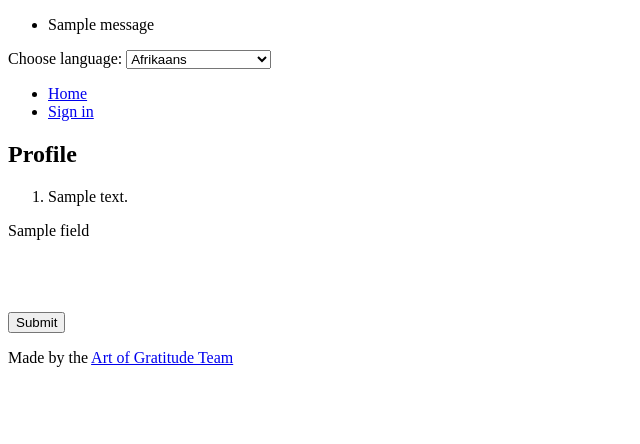
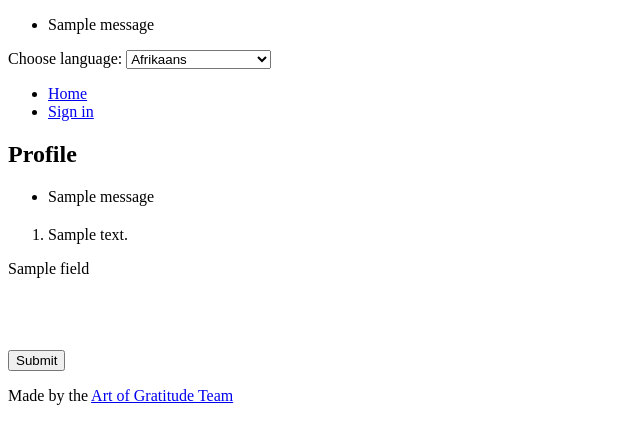
Before and after one commit to adamfeuer/ArtOfGratitude_app, a Django app: template templates/gratitude/profile.html in a window 1280 px wide. Shown: the top 444 px of the page, without its empty margins (0-640 px from the left). Run offline with Django 3.2, Linux system fonts and the light colour scheme; the template is opened without the code that fills it: most values are stand-ins (such as "Sample title", 1, 10 or a date in 2020); one stand-in notice (Sample message) is shown.

Commit message:
messages now work on profile page

```diff
--- a/templates/gratitude/profile.html
+++ b/templates/gratitude/profile.html
@@ -5,6 +5,18 @@
 {% block content_title %}<h2 class="content-title">{% trans 'Profile' %}</h2>{% endblock %}
 
 {% block content %}
+
+<div>
+  <p>
+      {% if messages %}
+      <ul class="messages">
+        {% for message in messages %}
+        <li{% if message.tags %} class="{{ message.tags }}"{% endif %}>{{ message }}</li>
+        {% endfor %}
+      </ul>
+      {% endif %}
+  </p>
+</div>
 
 <h2>{{ user.first_name }} {{ user.last_name }}</h2>
 <ol>
```
